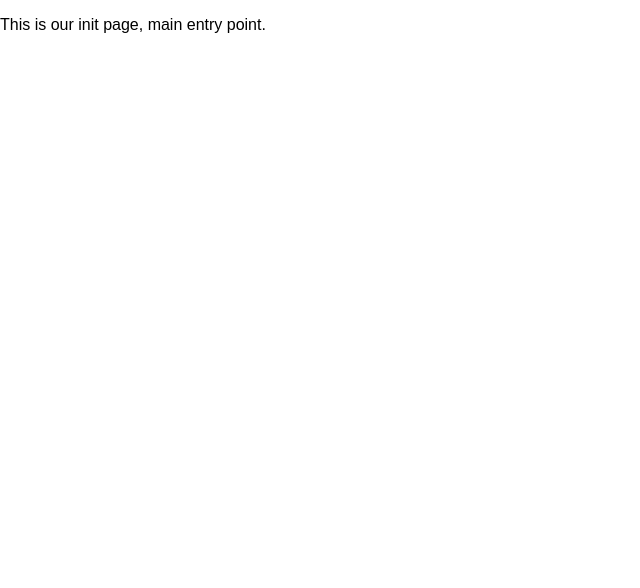
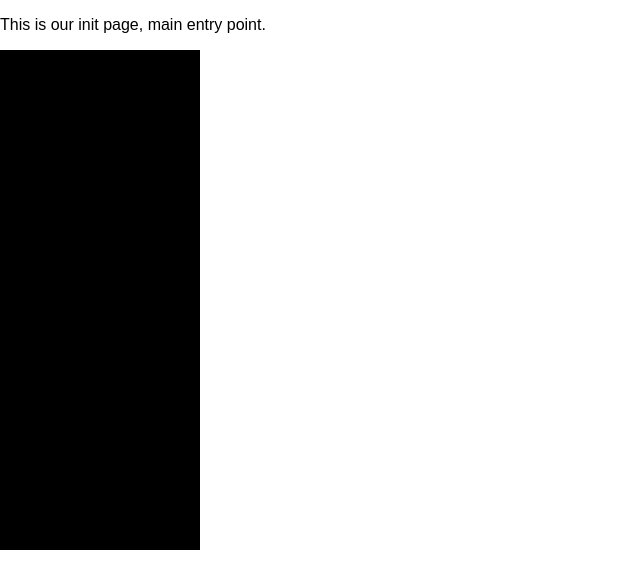
Before and after one commit to johan-mattias/groupcfinal, a React (Create React App) app: page / in a window 1280 px wide. Shown: the top 588 px of the page, without its empty margins (0-640 px from the left). Built offline with nearby package versions, Linux system fonts and the light colour scheme.

Commit message:
push heroku changes to master branch

```diff
--- a/package.json
+++ b/package.json
@@ -3,6 +3,7 @@
   "version": "0.1.0",
   "private": true,
   "dependencies": {
+    "axios": "^0.17.1",
     "compression": "^1.7.1",
     "express": "^4.16.2",
     "morgan": "^1.9.0",
--- a/src/App.js
+++ b/src/App.js
@@ -1,10 +1,14 @@
 import React, { Component } from 'react';
+import './scss/app.css'
+
+import { Home } from './components/Home';
 
 class App extends Component {
   render() {
     return (
       <div>
         <p>This is our init page, main entry point.</p>
+        <Home/>
       </div>
     );
   }
--- /dev/null
+++ b/src/components/Home.js
@@ -0,0 +1,21 @@
+/**
+ * Created by danielghandahari on 2018-01-24.
+ */
+import React, { Component } from 'react';
+
+export class Home extends Component {
+
+    constructor(props) {
+        super(props);
+
+        this.state = {
+            items: []
+        }
+    }
+
+    render() {
+        return(
+            <div className="test"></div>
+        );
+    }
+}
--- /dev/null
+++ b/src/scss/_home.scss
@@ -0,0 +1,5 @@
+.test {
+  background: #000;
+  width: 200px;
+  height: 500px;
+}
--- /dev/null
+++ b/src/scss/app.css
@@ -0,0 +1,4 @@
+.test {
+  background: #000;
+  width: 200px;
+  height: 500px; }
--- /dev/null
+++ b/src/scss/app.scss
@@ -0,0 +1 @@
+@import "home";
```
